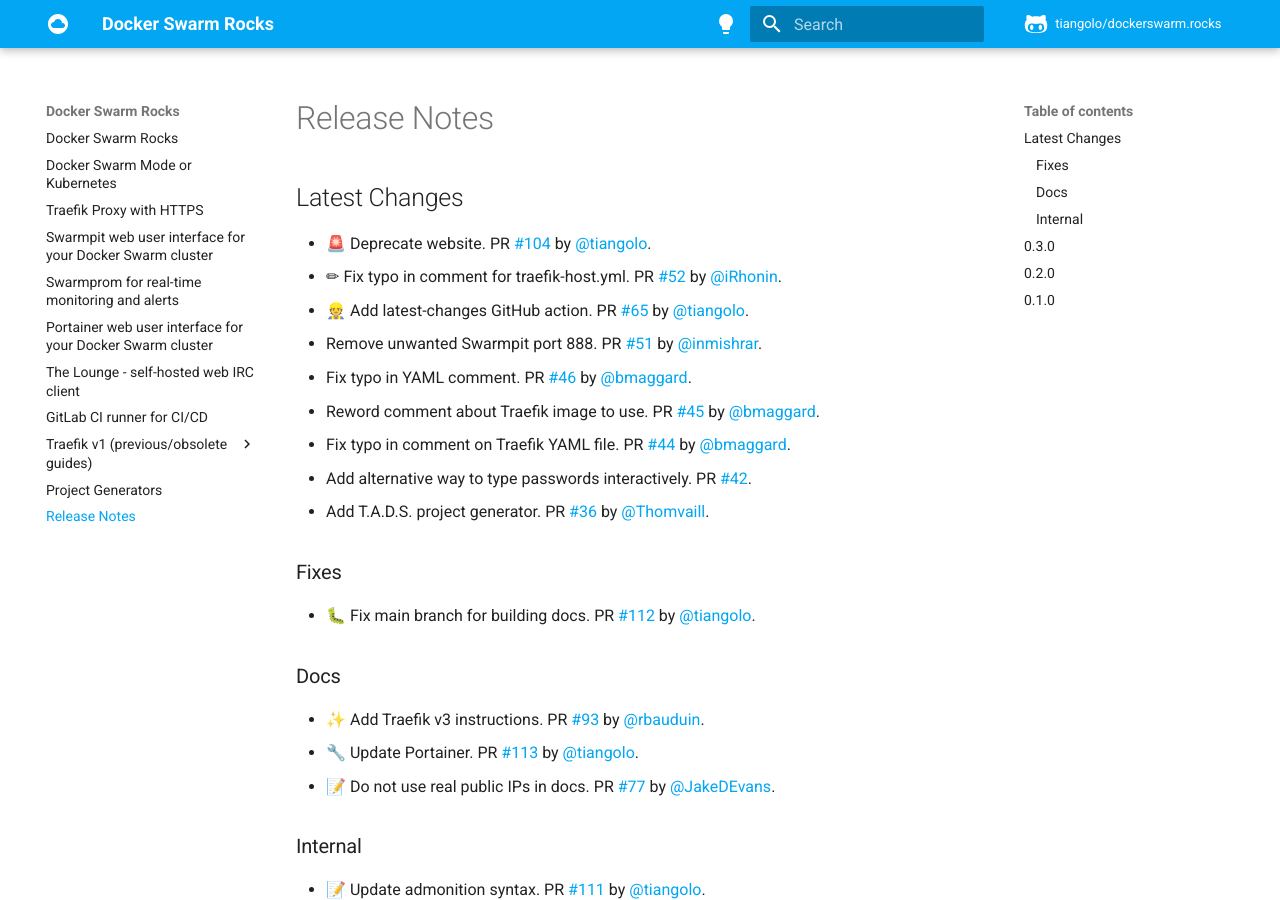
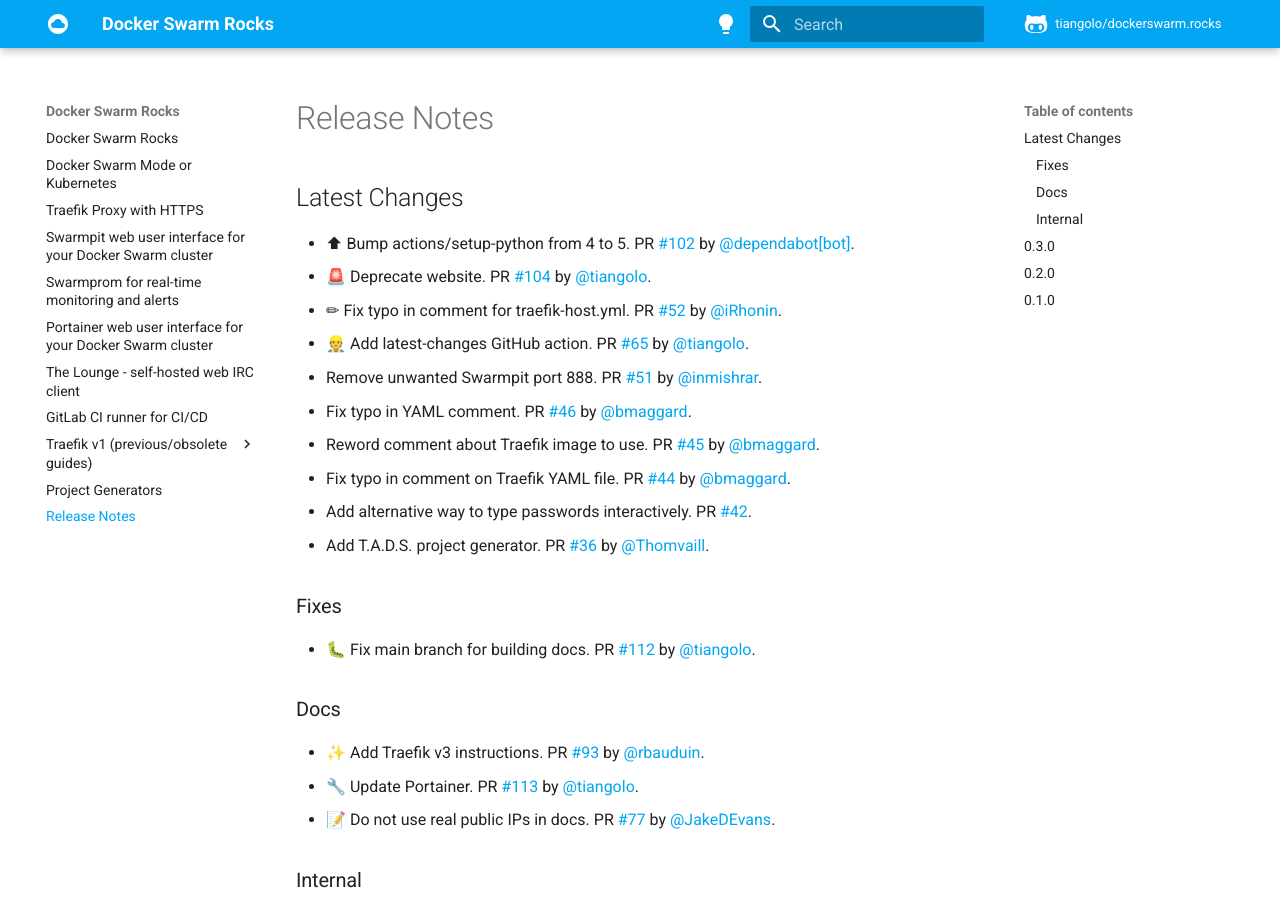
Before and after one commit to tiangolo/dockerswarm.rocks, an MkDocs documentation site: the page built from docs/release-notes.md, in a window 1280 px wide and 900 px high. Built offline with MkDocs 1.6.1 and Material for MkDocs 9.7.7, drawn with Linux system fonts in a browser that asks for light colours; comment, search, counter and statistics services are not loaded.

Commit message:
📝 Update release notes

```diff
--- a/docs/release-notes.md
+++ b/docs/release-notes.md
@@ -2,6 +2,7 @@
 
 ## Latest Changes
 
+* ⬆ Bump actions/setup-python from 4 to 5. PR [#102](https://github.com/tiangolo/dockerswarm.rocks/pull/102) by [@dependabot[bot]](https://github.com/apps/dependabot).
 * 🚨 Deprecate website. PR [#104](https://github.com/tiangolo/dockerswarm.rocks/pull/104) by [@tiangolo](https://github.com/tiangolo).
 * ✏ Fix typo in comment for traefik-host.yml. PR [#52](https://github.com/tiangolo/dockerswarm.rocks/pull/52) by [@iRhonin](https://github.com/iRhonin).
 * 👷 Add latest-changes GitHub action. PR [#65](https://github.com/tiangolo/dockerswarm.rocks/pull/65) by [@tiangolo](https://github.com/tiangolo).
```
